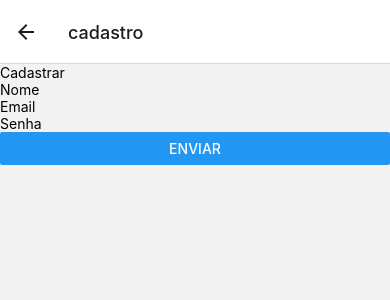
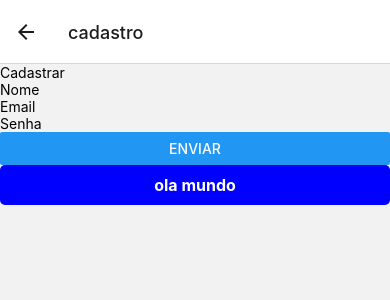
Before and after one commit to retr0lbb/lobi, a React Native app: screen /cadastro in a window 390 px wide. Shown: the top 300 px of the page. Built offline with nearby package versions, Linux system fonts and the light colour scheme.

Commit message:
tested chat button

```diff
--- /dev/null
+++ b/components/shared/buttonComponent/ButtonComplete.jsx
@@ -0,0 +1,27 @@
+import React from "react"
+
+import {TouchableOpacity, Text, StyleSheet} from "react-native"
+
+export default function ButtonComplete({text, onPress}){
+
+    return(
+        <TouchableOpacity style={styles.button} onPress={onPress}>
+            <Text style={styles.text}>{text}</Text>
+        </TouchableOpacity>
+    );
+}
+
+
+const styles = StyleSheet.create({
+    button:{
+        backgroundColor: "blue",
+        padding: 10,
+        borderRadius: 5,
+        alignItems: "center"
+    },
+    text:{
+        color: 'white', // Customize text style
+        fontSize: 16,
+        fontWeight: 'bold',
+    }
+})
--- a/pages/singUp/SingUp.jsx
+++ b/pages/singUp/SingUp.jsx
@@ -1,5 +1,6 @@
 import {View, Text, TextInput, Button, StyleSheet } from "react-native";
 import axios from "axios";
+import ButtonComplete from "../../components/shared/buttonComponent/ButtonComplete"
 import reactImagePicker from "react-native-image-picker";
 import { useState } from "react";
 export default function SingUp() {
@@ -32,7 +33,8 @@ export default function SingUp() {
             <TextInput placeholder="Email" value={email} onChangeText={(text => setEmail(text))} />
             <TextInput placeholder="Senha" value={pass} onChangeText={(text => setPass(text))} />
 
-            <Button title="Enviar" onPress={handleSingUp} />
+            <Button title="Enviar" onPress={handleSingUp}/>
+            <ButtonComplete text={"ola mundo"} onPress={handleSingUp}/>
         </View>
     )
 }
```
